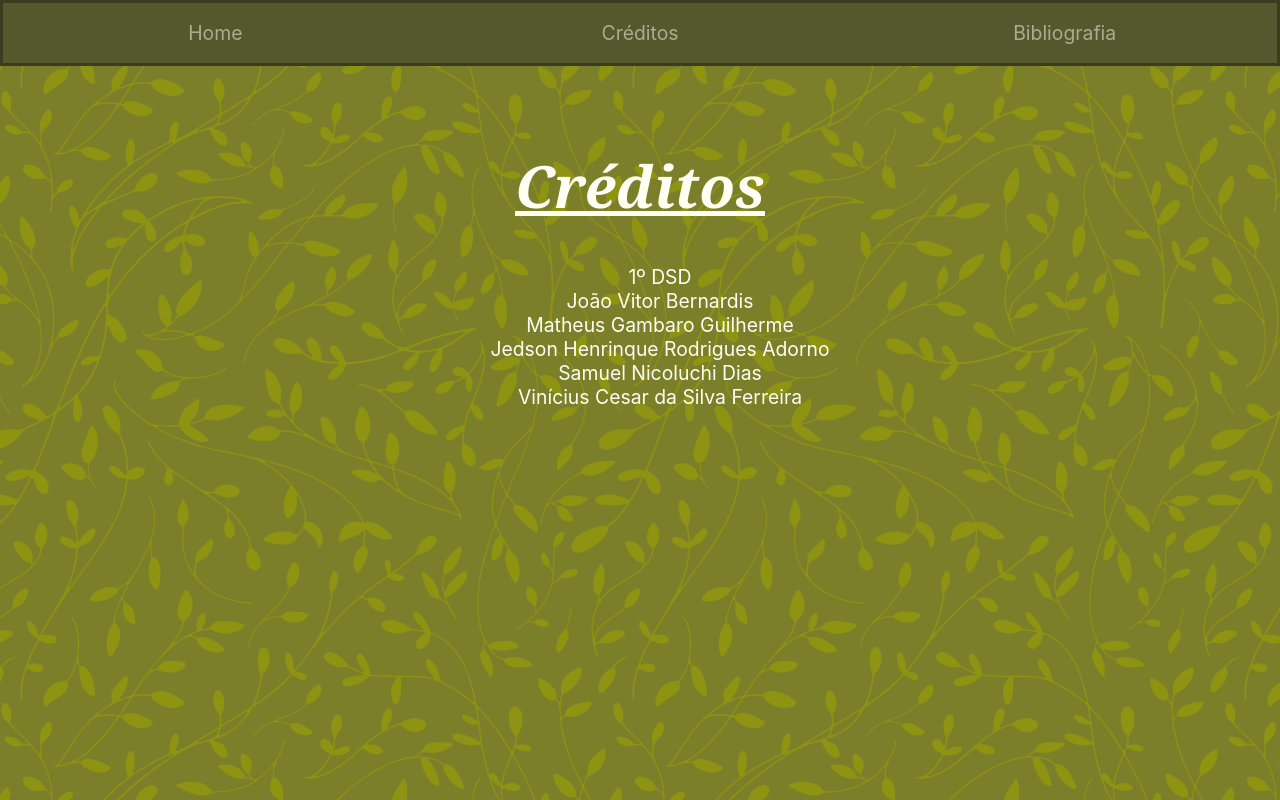
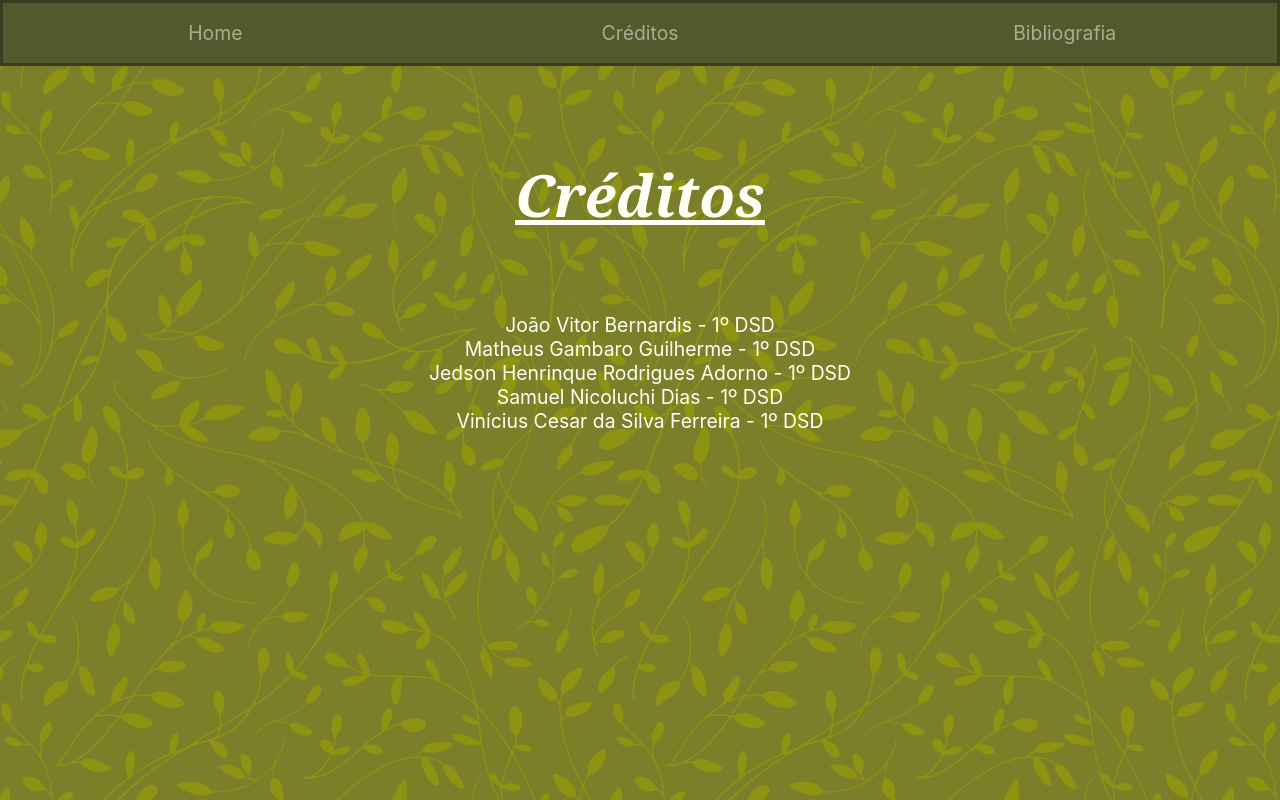
Before and after one commit to Jbernardiss/plantasTransgenicas, a Next.js app: page /creditos in a window 1280 px wide. Built offline with nearby package versions, Linux system fonts and the light colour scheme.

Commit message:
-Added Bibliografia page         -Was not easy lol         -Links were too long and fucked up the styling I was using for         creditos page

```diff
--- a/pages/creditos.js
+++ b/pages/creditos.js
@@ -1,10 +1,8 @@
-
-
 
 import { Header } from './index.js'
 import Head from 'next/head'
 
-import styles from "../styles/layout.module.css"
+import styles from "../styles/main.layout.module.css"
 import utils from "../styles/utils.module.css"
 import creditos from "../styles/creditos.module.css"
 
@@ -23,12 +21,11 @@ export default function Creditos() {
           <h1 className={utils.titleFont}>Créditos</h1>
           <div className={creditos.listSection}>
             <ul>
-              <li>1º DSD</li>
-              <li>João Vitor Bernardis</li>
-              <li>Matheus Gambaro Guilherme</li>
-              <li>Jedson Henrinque Rodrigues Adorno</li>
-              <li>Samuel Nicoluchi Dias</li>
-              <li>Vinícius Cesar da Silva Ferreira</li>
+              <li>João Vitor Bernardis - 1º DSD</li>
+              <li>Matheus Gambaro Guilherme - 1º DSD</li>
+              <li>Jedson Henrinque Rodrigues Adorno - 1º DSD</li>
+              <li>Samuel Nicoluchi Dias - 1º DSD</li>
+              <li>Vinícius Cesar da Silva Ferreira - 1º DSD</li>
             </ul>
           </div>
         </main>
--- a/pages/index.js
+++ b/pages/index.js
@@ -2,7 +2,7 @@ import Head from 'next/head'
 import Link from 'next/link'
 import Image from 'next/image'
 
-import styles from '../styles/layout.module.css'
+import styles from '../styles/main.layout.module.css'
 import utils from '../styles/utils.module.css'
 
 
@@ -240,7 +240,7 @@ function Home() {
         <h1 className={utils.titleFont}>
           Plantas Transgênicas
         </h1>
-        <h4><i>Trabalho por João , Matheus , Jedson, Samuel e Vonexcius</i></h4>
+        <h4><i>Trabalho por João , Matheus , Jedson, Samuel e Vinícius</i></h4>
 
         <Section1></Section1>
 
--- a/styles/creditos.module.css
+++ b/styles/creditos.module.css
@@ -1,15 +1,42 @@
 
 .main {
-  margin-top: 80px;
+
+  align-self: center;
+
+  display: flex;
+  flex-direction: column;
+  align-items: center;
+  justify-content: center;
+
+  margin-top: 50px;
 
   width: 100vw;
 }
 
 .listSection {
+  margin: 10%;
   margin-top: 40px;
   margin-bottom: 40px;
+
+  width: 90%;
 }
 
 .listSection ul{
+  padding: 0;
+  margin: 0;
+
+  display: flex;
+  flex-direction: column;
+  flex-wrap: wrap;
+  align-items: center;
+
   list-style: none;
 }
+
+.listSection li {
+  max-width: 90%;
+}
+
+.listSection p {
+  text-align: left;
+}
```
Also changed, not shown: pages/bibliografia.js (+109 -0 lines), styles/main.layout.module.css (renamed from styles/layout.module.css).
